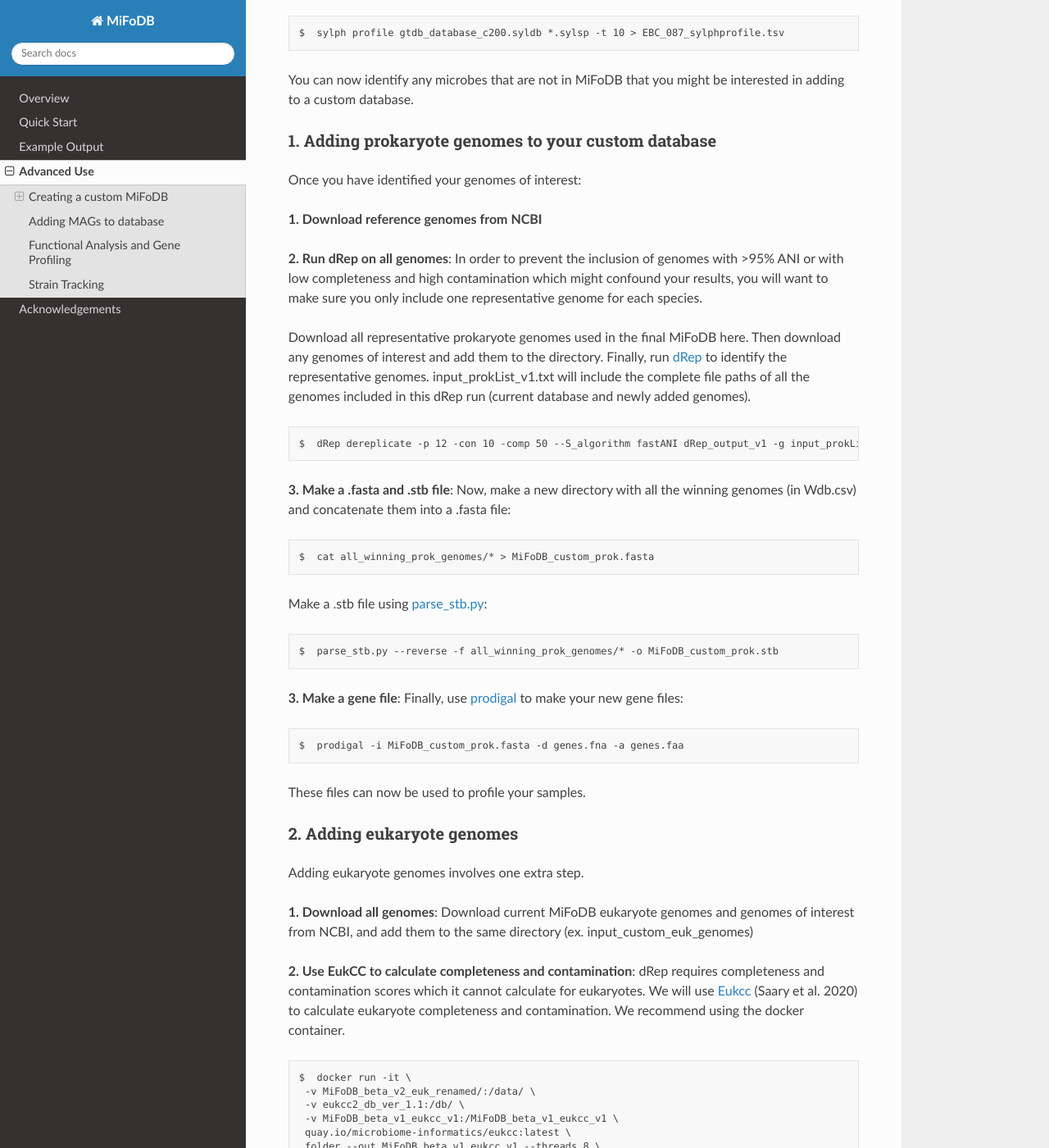
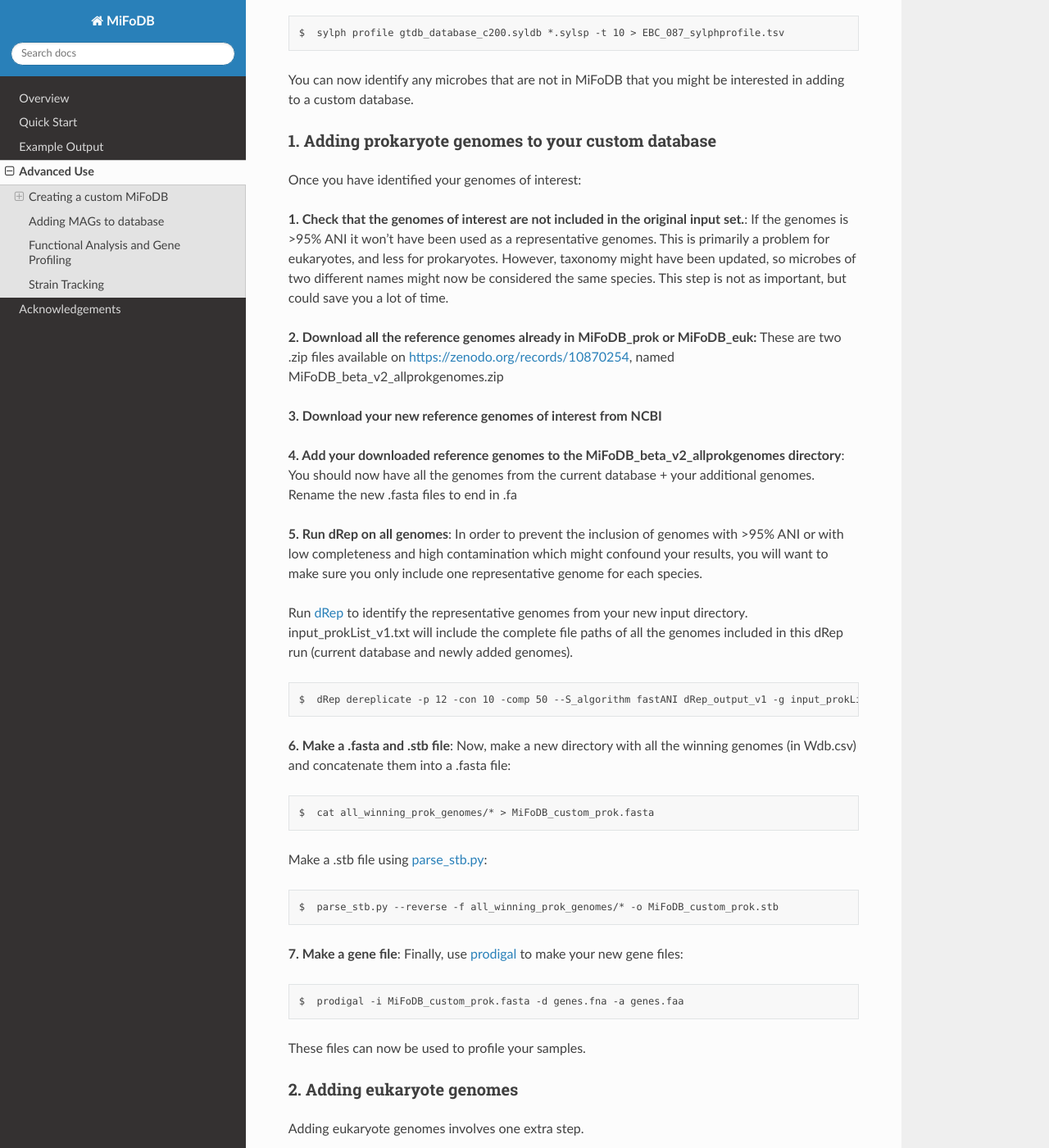
Before and after one commit to elisacaffrey/MiFoDB, a Sphinx documentation site: the page built from docs/source/advanced_use.rst, in a window 1280 px wide and 1400 px high, scrolled down 1225 px. Shown: the whole window at 82% size. Built offline with Sphinx 7.4.7 and the Read the Docs theme 2.0.0, drawn with Linux system fonts in a browser that asks for light colours; some of the changed text lies outside the part shown.

Commit message:
Update advanced_use.rst

```diff
--- a/docs/source/advanced_use.rst
+++ b/docs/source/advanced_use.rst
@@ -45,15 +45,21 @@
 
 Once you have identified your genomes of interest:
 
-**1. Download reference genomes from NCBI**
+**1. Check that the genomes of interest are not included in the original input set.**: If the genomes is >95% ANI it won't have been used as a representative genomes. This is primarily a problem for eukaryotes, and less for prokaryotes. However, taxonomy might have been updated, so microbes of two different names might now be considered the same species. This step is not as important, but could save you a lot of time.
 
-**2. Run dRep on all genomes**: In order to prevent the inclusion of genomes with >95% ANI or with low completeness and high contamination which might confound your results, you will want to make sure you only include one representative genome for each species.
+**2. Download all the reference genomes already in MiFoDB_prok or MiFoDB_euk:** These are two .zip files available on https://zenodo.org/records/10870254, named MiFoDB_beta_v2_allprokgenomes.zip
 
-Download all representative prokaryote genomes used in the final MiFoDB here. Then download any genomes of interest and add them to the directory. Finally, run `dRep <https://drep.readthedocs.io/en/latest/installation.html>`_ to identify the representative genomes. input_prokList_v1.txt will include the complete file paths of all the genomes included in this dRep run (current database and newly added genomes).
+**3. Download your new reference genomes of interest from NCBI**
+
+**4. Add your downloaded reference genomes to the MiFoDB_beta_v2_allprokgenomes directory**: You should now have all the genomes from the current database + your additional genomes. Rename the new .fasta files to end in .fa
+
+**5. Run dRep on all genomes**: In order to prevent the inclusion of genomes with >95% ANI or with low completeness and high contamination which might confound your results, you will want to make sure you only include one representative genome for each species.
+
+Run `dRep <https://drep.readthedocs.io/en/latest/installation.html>`_ to identify the representative genomes from your new input directory. input_prokList_v1.txt will include the complete file paths of all the genomes included in this dRep run (current database and newly added genomes).
 ::
  $  dRep dereplicate -p 12 -con 10 -comp 50 --S_algorithm fastANI dRep_output_v1 -g input_prokList_v1.txt -d
 
-**3. Make a .fasta and .stb file**: Now, make a new directory with all the winning genomes (in Wdb.csv) and concatenate them into a .fasta file:
+**6. Make a .fasta and .stb file**: Now, make a new directory with all the winning genomes (in Wdb.csv) and concatenate them into a .fasta file:
 ::
  $  cat all_winning_prok_genomes/* > MiFoDB_custom_prok.fasta
 
@@ -61,7 +67,7 @@
 ::
  $  parse_stb.py --reverse -f all_winning_prok_genomes/* -o MiFoDB_custom_prok.stb
 
-**3. Make a gene file**: Finally, use `prodigal <https://github.com/hyattpd/Prodigal/wiki/installation>`_ to make your new gene files:
+**7. Make a gene file**: Finally, use `prodigal <https://github.com/hyattpd/Prodigal/wiki/installation>`_ to make your new gene files:
 ::
  $  prodigal -i MiFoDB_custom_prok.fasta -d genes.fna -a genes.faa
 
@@ -71,7 +77,7 @@
 ++++++++++++++++++++++++++++++++++++++++++++++++++++++
 Adding eukaryote genomes involves one extra step.
 
-**1. Download all genomes**: Download current MiFoDB eukaryote genomes and genomes of interest from NCBI, and add them to the same directory (ex. input_custom_euk_genomes)
+**1. Download all genomes**: Follow steps 1-4 in the section above, downloading MiFoDB_beta_v2_alleukgenomes.zip from https://zenodo.org/records/10870254
 
 **2. Use EukCC to calculate completeness and contamination**: dRep requires completeness and contamination scores which it cannot calculate for eukaryotes. We will use `Eukcc <https://eukcc.readthedocs.io/en/latest/index.html>`_ (Saary et al. 2020) to calculate eukaryote completeness and contamination. We recommend using the docker container.
 ::
```
